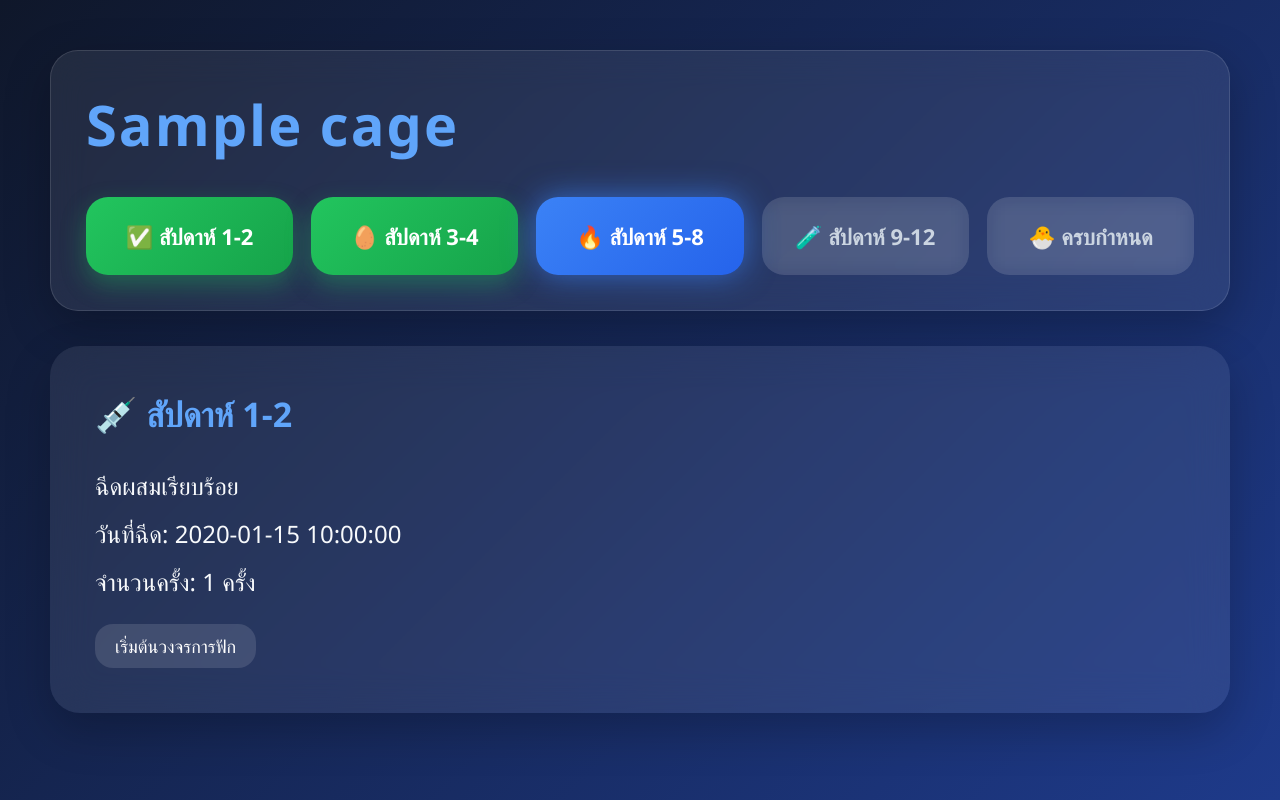
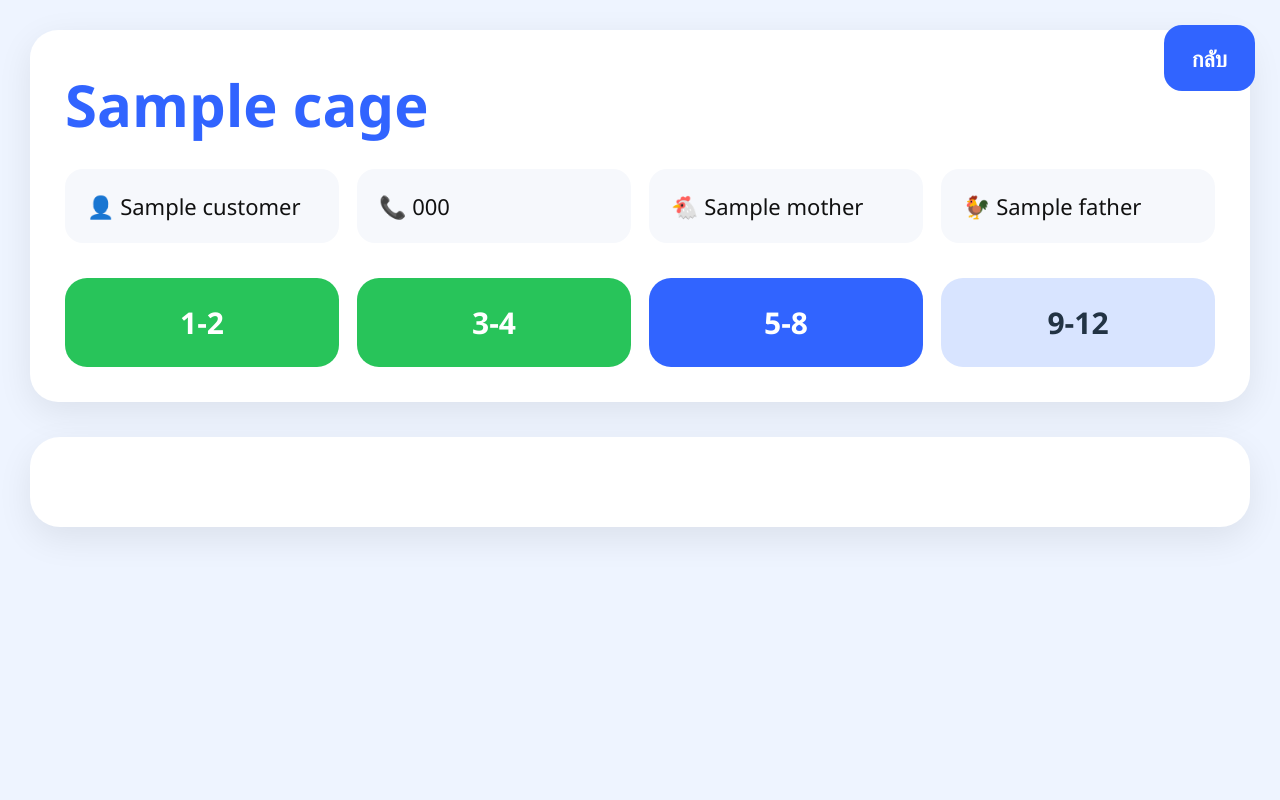
Before and after one commit to tanthai050864-prog/farm-kai, a Flask app: template templates/status.html in a window 1280 px wide. Run offline with Flask 3, Linux system fonts and the light colour scheme; the template is opened without the code that fills it: most values are stand-ins (such as "Sample title", 1, 10 or a date in 2020).

Commit message:
new beautiful dashboard

```diff
--- a/templates/status.html
+++ b/templates/status.html
@@ -2,238 +2,202 @@
 <html lang="th">
 <head>
 <meta charset="UTF-8">
-<meta name="viewport" content="width=device-width,initial-scale=1">
+<meta name="viewport" content="width=device-width, initial-scale=1">
 
 <style>
-
-*{
-margin:0;
-padding:0;
-box-sizing:border-box;
-font-family:'Segoe UI',sans-serif;
-}
-
 body{
-background:linear-gradient(135deg,#0f172a,#1e3a8a);
-min-height:100vh;
-padding:50px;
-color:white;
+    margin:0;
+    font-family:'Segoe UI';
+    background:#eef4ff;
+    color:#111;
 }
 
 .wrap{
-max-width:1400px;
-margin:auto;
+    max-width:1700px;
+    margin:auto;
+    padding:30px;
 }
 
 .top{
-backdrop-filter:blur(18px);
-background:rgba(255,255,255,.08);
-border:1px solid rgba(255,255,255,.12);
-padding:35px;
-border-radius:28px;
-box-shadow:0 15px 45px rgba(0,0,0,.25);
+    background:white;
+    border-radius:28px;
+    padding:35px;
+    box-shadow:0 10px 35px rgba(0,0,0,.08);
 }
 
 h1{
-font-size:56px;
-font-weight:800;
-letter-spacing:2px;
-color:#60a5fa;
-margin-bottom:35px;
+    font-size:58px;
+    margin:0;
+    color:#3164ff;
 }
 
-.timeline{
-display:flex;
-gap:18px;
+.info{
+    display:grid;
+    grid-template-columns:repeat(4,1fr);
+    gap:18px;
+    margin-top:25px;
 }
 
-.step{
-flex:1;
-padding:24px;
-border-radius:22px;
-cursor:pointer;
-text-align:center;
-font-size:22px;
-font-weight:700;
-transition:.35s;
-backdrop-filter:blur(10px);
+.info div{
+    background:#f6f8fc;
+    padding:22px;
+    border-radius:18px;
+    font-size:22px;
 }
 
-.step:hover{
-transform:translateY(-8px) scale(1.03);
+.weeks{
+    display:grid;
+    grid-template-columns:repeat(4,1fr);
+    gap:18px;
+    margin-top:35px;
 }
 
-.done{
-background:linear-gradient(135deg,#22c55e,#16a34a);
-box-shadow:0 10px 25px rgba(34,197,94,.35);
+.week{
+    padding:24px;
+    border-radius:22px;
+    text-align:center;
+    font-size:30px;
+    font-weight:bold;
+    cursor:pointer;
+    transition:.25s;
 }
 
-.now{
-background:linear-gradient(135deg,#3b82f6,#2563eb);
-box-shadow:0 10px 25px rgba(59,130,246,.45);
-animation:pulse 2s infinite;
-}
+.done{background:#28c45a;color:white;}
+.now{background:#3164ff;color:white;}
+.wait{background:#d8e4ff;color:#234;}
 
-.wait{
-background:rgba(255,255,255,.10);
-color:#cbd5e1;
-}
-
-@keyframes pulse{
-0%{box-shadow:0 0 0 rgba(59,130,246,.5);}
-50%{box-shadow:0 0 35px rgba(59,130,246,.7);}
-100%{box-shadow:0 0 0 rgba(59,130,246,.5);}
+.week:hover{
+transform:translateY(-6px);
 }
 
 .detail{
-margin-top:35px;
-background:rgba(255,255,255,.08);
-backdrop-filter:blur(20px);
-border-radius:30px;
-padding:45px;
-box-shadow:0 18px 45px rgba(0,0,0,.22);
-min-height:320px;
-transition:.35s;
+    margin-top:35px;
+    background:white;
+    border-radius:30px;
+    padding:45px;
+    box-shadow:0 12px 35px rgba(0,0,0,.08);
 }
 
-.title{
-font-size:34px;
-font-weight:800;
-margin-bottom:25px;
-color:#60a5fa;
+.big{
+    font-size:130px;
+    font-weight:bold;
+    margin:25px 0;
 }
 
-.info{
-font-size:24px;
-line-height:2;
-color:#f8fafc;
+.good{color:#28c45a;}
+.bad{color:#ff3d3d;}
+.nowtxt{color:#3164ff;}
+
+.note{
+    font-size:28px;
+    margin:20px 0;
 }
 
-.tag{
-display:inline-block;
-padding:10px 20px;
-border-radius:18px;
-background:rgba(255,255,255,.12);
-margin-top:18px;
-font-size:18px;
+.alert{
+    color:#ff3d3d;
+    font-weight:bold;
 }
 
+.ok{
+    color:#28c45a;
+    font-weight:bold;
+}
+
+.back{
+position:fixed;
+top:25px;
+right:25px;
+background:#3164ff;
+color:white;
+padding:18px 28px;
+border-radius:18px;
+text-decoration:none;
+font-size:22px;
+font-weight:bold;
+}
 </style>
 </head>
 <body>
 
+<a class="back" href="javascript:history.back()">กลับ</a>
+
 <div class="wrap">
 
 <div class="top">
-
 <h1>{{cage}}</h1>
 
-<div class="timeline">
-
-<div class="step done" onclick="show(1)">
-✅ สัปดาห์ 1-2
+<div class="info">
+<div>👤 {{data.customer}}</div>
+<div>📞 {{data.phone}}</div>
+<div>🐔 {{data.mother}}</div>
+<div>🐓 {{data.father}}</div>
 </div>
 
-<div class="step done" onclick="show(2)">
-🥚 สัปดาห์ 3-4
+<div class="weeks">
+<div class="week done" onclick="showWeek(1)">1-2</div>
+<div class="week done" onclick="showWeek(2)">3-4</div>
+<div class="week now" onclick="showWeek(3)">5-8</div>
+<div class="week wait" onclick="showWeek(4)">9-12</div>
+</div>
 </div>
 
-<div class="step now" onclick="show(3)">
-🔥 สัปดาห์ 5-8
-</div>
-
-<div class="step wait" onclick="show(4)">
-🧪 สัปดาห์ 9-12
-</div>
-
-<div class="step wait" onclick="show(5)">
-🐣 ครบกำหนด
-</div>
-
-</div>
-
-</div>
-
-<div class="detail" id="detail">
-
-<div class="title">💉 สัปดาห์ 1-2</div>
-
-<div class="info">
-ฉีดผสมเรียบร้อย<br>
-วันที่ฉีด: {{data.status.get('inject_date','-')}}<br>
-จำนวนครั้ง: {{data.status.get('inject_count','-')}} ครั้ง
-</div>
-
-<div class="tag">เริ่มต้นวงจรการฟัก</div>
-
-</div>
+<div class="detail" id="detail"></div>
 
 </div>
 
 <script>
 
-function show(step){
+const eggs={{data.status.get('eggs',0)}};
 
-let d=document.getElementById("detail");
+function showWeek(w){
 
-if(step==1){
-d.innerHTML=`
-<div class="title">💉 สัปดาห์ 1-2</div>
-<div class="info">
-ฉีดผสมเรียบร้อย<br>
-วันที่ฉีด: {{data.status.get('inject_date','-')}}<br>
-จำนวนครั้ง: {{data.status.get('inject_count','-')}} ครั้ง
+let html='';
+
+if(w==1){
+html=`
+<h2>สัปดาห์ 1-2 : ฉีดผสม + เก็บไข่</h2>
+<div class="big good">${eggs}</div>
+<div class="note">จำนวนไข่</div>
+<div class="${eggs>=6?'ok':'alert'}">
+${eggs>=6?'ผ่านเกณฑ์':'ต่ำกว่าเกณฑ์ ต้องตรวจแม่ไก่'}
 </div>
-<div class="tag">เริ่มต้นวงจรการฟัก</div>
+<p>ฉีดวันที่ : {{data.status.get('inject_date','-')}}</p>
+<p>จำนวนฉีด : {{data.status.get('inject_count','-')}} ครั้ง</p>
 `;
 }
 
-if(step==2){
-d.innerHTML=`
-<div class="title">🥚 สัปดาห์ 3-4</div>
-<div class="info">
-ได้ไข่ทั้งหมด {{data.status.get('eggs','0')}} ฟอง<br>
-คัดสมบูรณ์เรียบร้อย
-</div>
-<div class="tag">ระยะสร้างผลผลิต</div>
+if(w==2){
+html=`
+<h2>สัปดาห์ 3-4 : ตรวจจำนวนไข่</h2>
+<div class="big ${eggs>=6?'good':'bad'}">${eggs}</div>
+<div class="note">ไข่สะสม</div>
+<p>เกณฑ์ขั้นต่ำ 6 ฟอง</p>
 `;
 }
 
-if(step==3){
-d.innerHTML=`
-<div class="title">🔥 สัปดาห์ 5-8</div>
-<div class="info">
-กำลังกกไข่<br>
-ควบคุมอุณหภูมิ / ความชื้น<br>
-อีก 12 วันเข้าสู่เช็คเชื้อ
-</div>
-<div class="tag">สถานะปัจจุบัน</div>
+if(w==3){
+html=`
+<h2>สัปดาห์ 5-8 : กำลังกกไข่</h2>
+<div class="big nowtxt">LIVE</div>
+<div class="note">ควบคุมอุณหภูมิ + ความชื้น</div>
+<p>เริ่มกก : {{data.status.get('brooding','-')}}</p>
+<p>อีก 12 วันเช็คเชื้อ</p>
 `;
 }
 
-if(step==4){
-d.innerHTML=`
-<div class="title">🧪 สัปดาห์ 9-12</div>
-<div class="info">
-ผลเชื้อ: {{data.status.get('check_result','รอตรวจ')}}<br>
-เตรียมเข้าสู่การฟัก
-</div>
-<div class="tag">ตรวจคุณภาพ</div>
+if(w==4){
+html=`
+<h2>สัปดาห์ 9-12 : ตรวจเชื้อ + เตรียมฟัก</h2>
+<div class="big">🐣</div>
+<p>ผลเช็ค : {{data.status.get('check_result','รอเช็ค')}}</p>
+<p>{{data.status.get('note','-')}}</p>
 `;
 }
 
-if(step==5){
-d.innerHTML=`
-<div class="title">🐣 ครบกำหนด</div>
-<div class="info">
-ลูกไก่เกิดแล้ว<br>
-เข้าสู่ระบบอนุบาล
-</div>
-<div class="tag">เสร็จสมบูรณ์</div>
-`;
+document.getElementById('detail').innerHTML=html;
 }
 
-}
+showWeek(3);
 
 </script>
 
```
